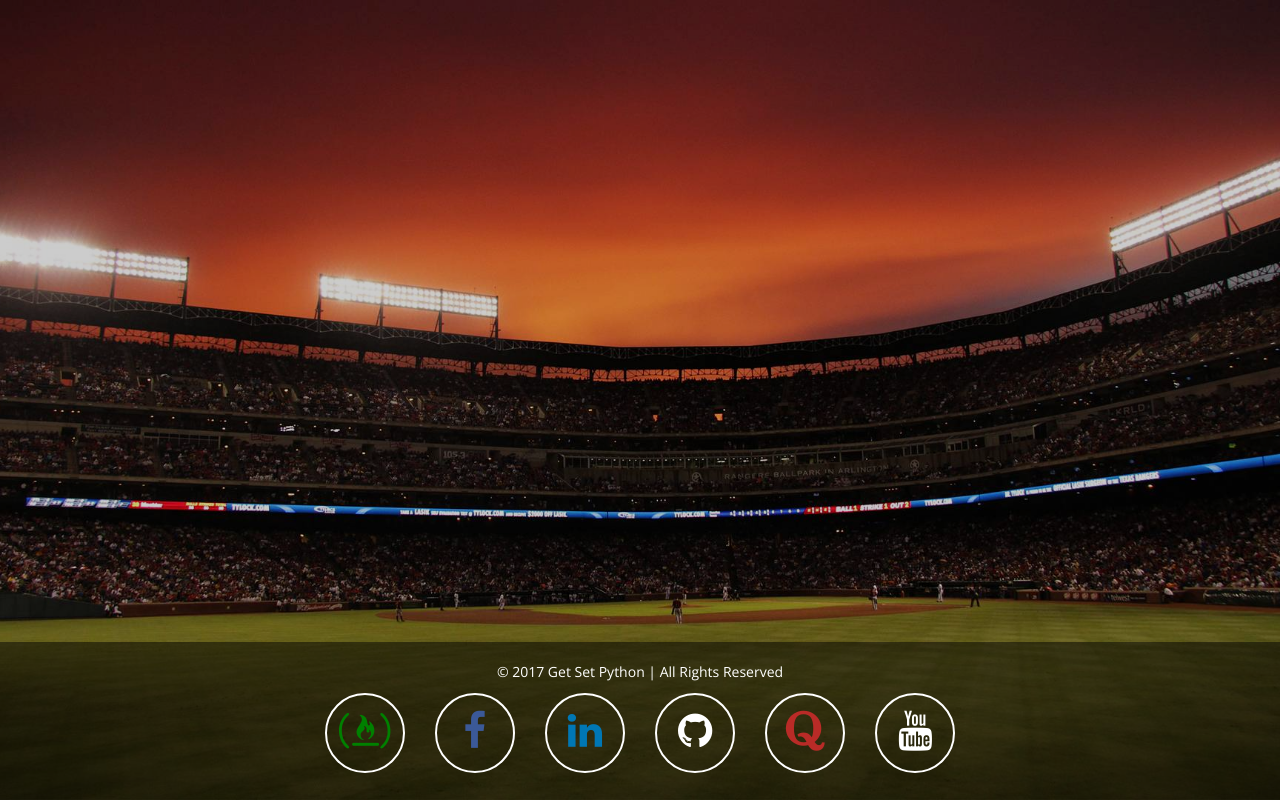
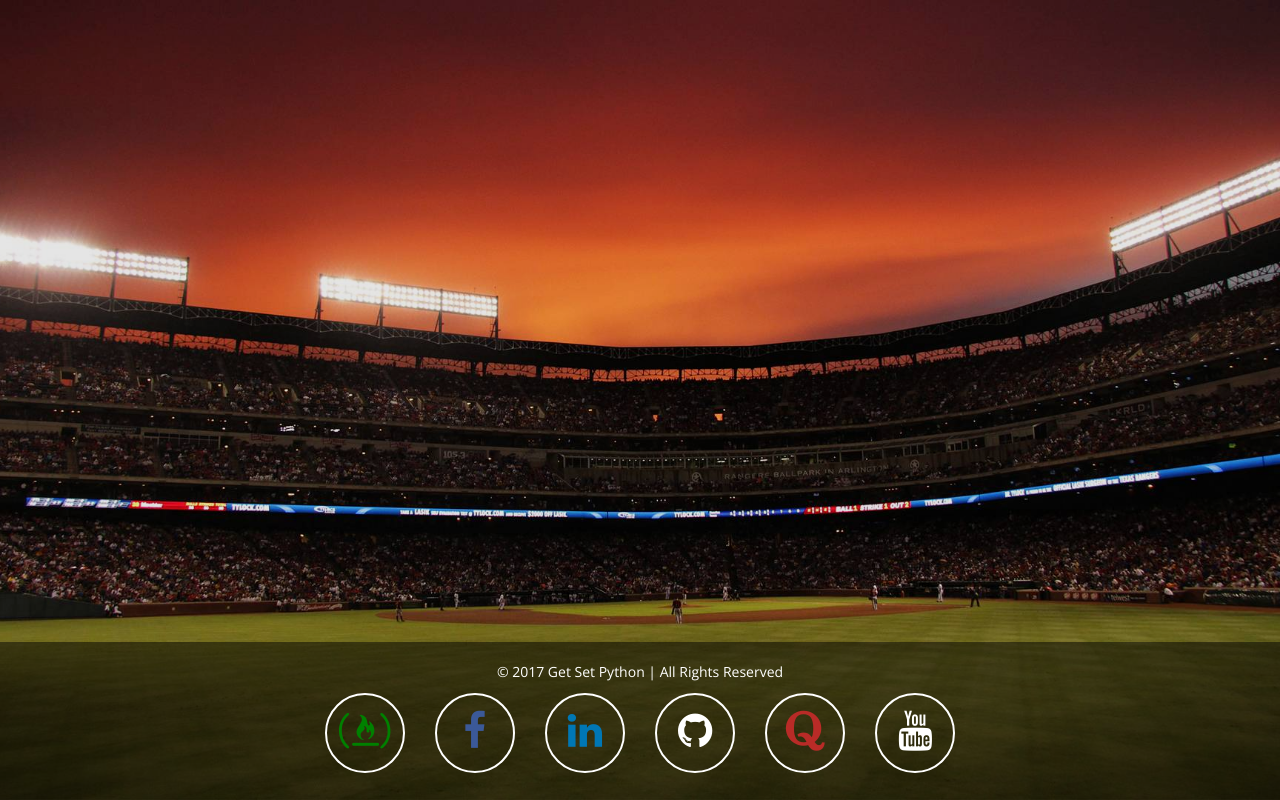
Before and after one commit to umangahuja1/Cricket-Web, a Flask app: template templates/index.html in a window 1280 px wide. Run offline with Flask 2, Linux system fonts and the light colour scheme; the template is opened without the code that fills it, so the values that code supplies are empty; parts of the project's set-up code (start-up, migrations or seed data) failed here and were passed over; some libraries are stand-ins or nearby versions.

Commit message:
color correction

```diff
--- a/static/css/style.css
+++ b/static/css/style.css
@@ -35,7 +35,7 @@ min-height:800px;
 }
 
 .layer {
-    background-color: rgba(0,0,0, 0.2);
+    background-color: rgba(0,0,0, 0.1);
     position: absolute;
     top: 0;
     left: 0;
```
